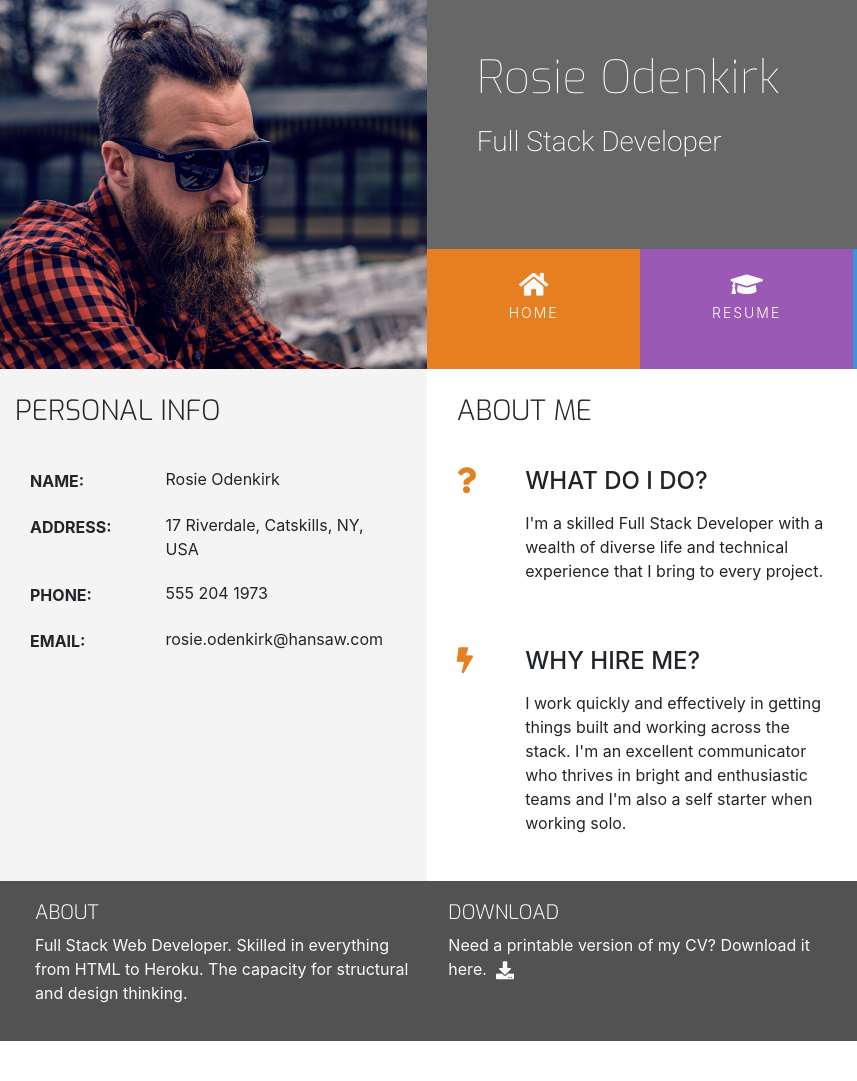
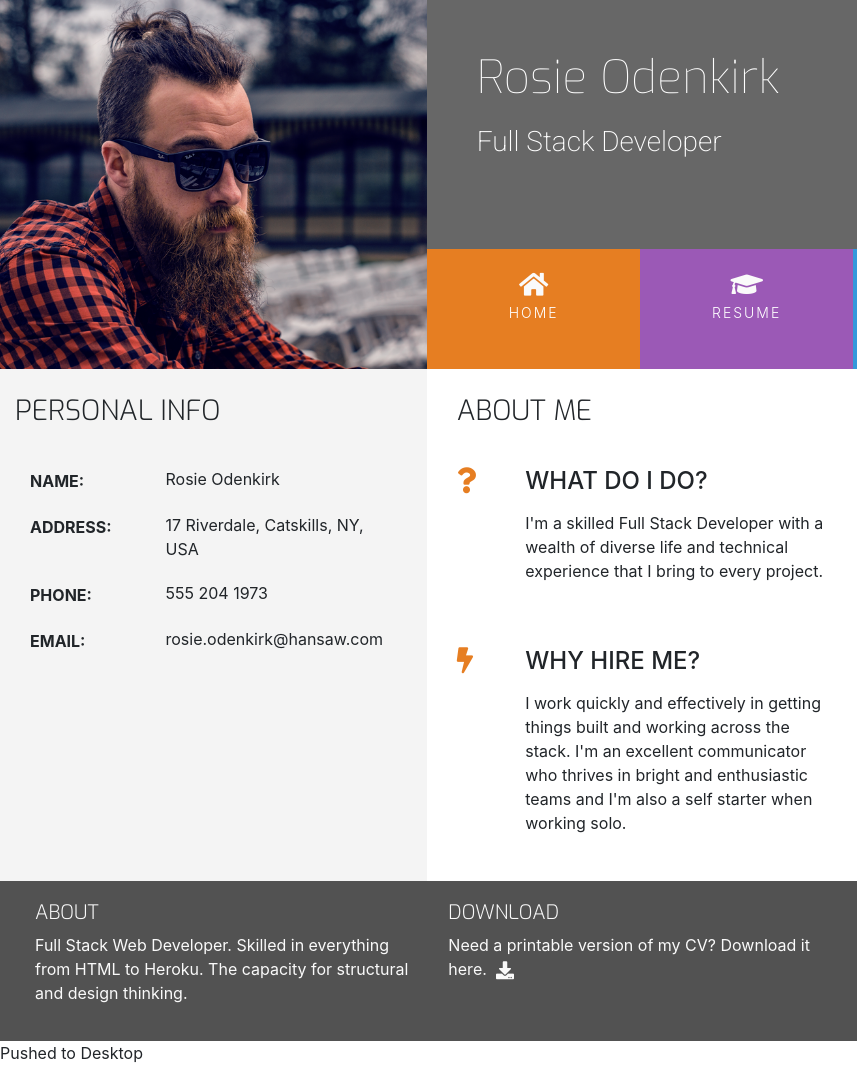
Before and after one commit to Magnusson95/Mini-CV-Project, a plain HTML site: page index.html in a window 1280 px wide. Shown: the full height of the page, 0-857 px from the left. Before the commit the page ends 1041 px from the top, so only its background shows below. Drawn offline with nearby package versions, Linux system fonts and the light colour scheme.

Commit message:
test desktop

```diff
--- a/index.html
+++ b/index.html
@@ -225,6 +225,7 @@
 		</div>
 
 	</footer>
+    <p>Pushed to Desktop</p>
 </body>
 
 </html>
```
